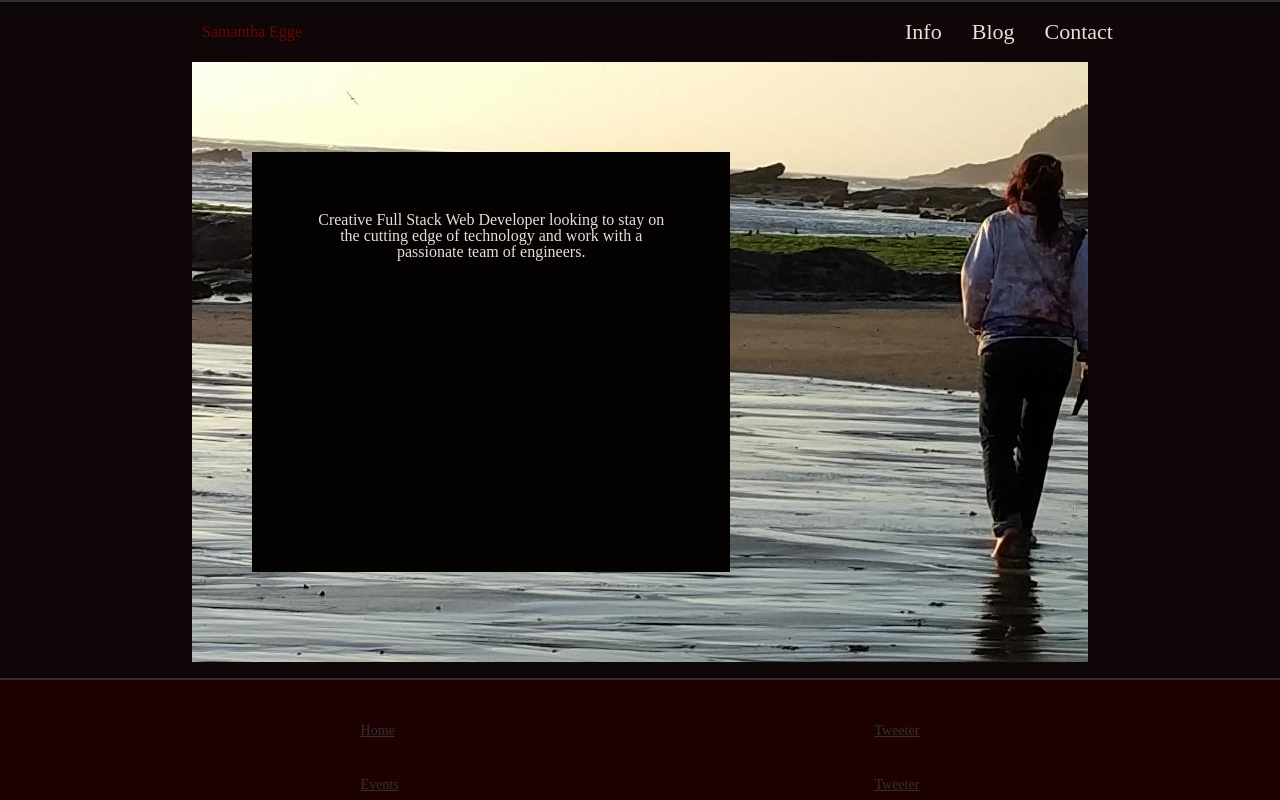
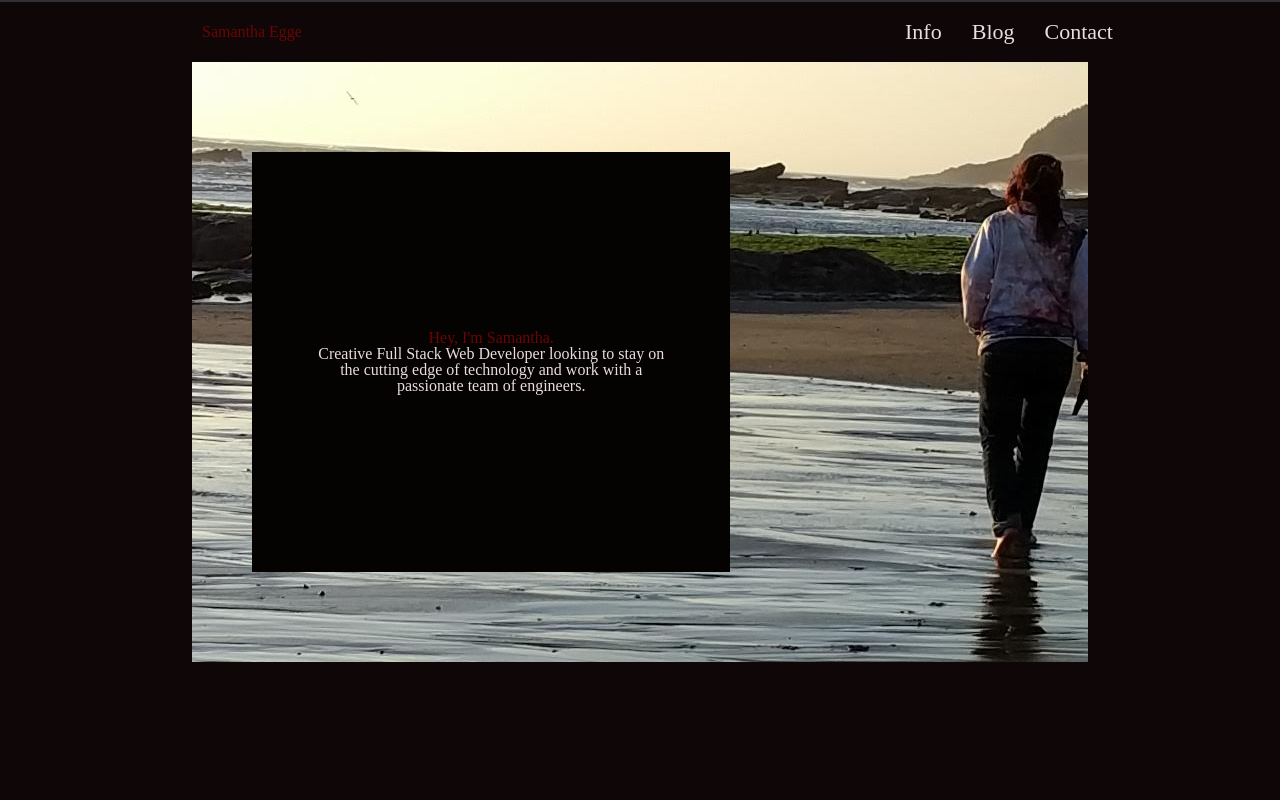
Before and after one commit to SamanthaEgge/portfolio-v1, a React (Create React App) app: page / in a window 1280 px wide. Shown: the top 800 px of the page. Built offline with nearby package versions, Linux system fonts and the light colour scheme.

Commit message:
Working on Home image styling and stareted working on highlighted projects.

```diff
--- a/src/components/Home/Home.js
+++ b/src/components/Home/Home.js
@@ -26,6 +26,7 @@ class Home extends React.Component {
       <div className='home-container'>
         <div className='home-header'>
           <div className='home-summary'>
+              <h2>Hey, I'm Samantha.</h2>
               <h3>Creative Full Stack Web Developer looking to stay on the cutting edge of technology and work with a passionate team of engineers.</h3>
           </div>
         </div>
@@ -39,7 +40,6 @@ class Home extends React.Component {
           </div>
         </div>
         <Highlights />
-        <Footer />
       </div>
       )
   }
--- a/src/components/Home/Home.scss
+++ b/src/components/Home/Home.scss
@@ -25,6 +25,9 @@
           margin: 0px 60px;
           padding: 60px;
           text-align: center;
+          display: flex;
+          justify-content: center;
+          flex-direction: column;
           background-color: $dark-primary;
 
           h2 {
```
Also changed, not shown: src/components/Home/HighlightItem.js (+9 -0 lines), src/components/Home/HighlightItem.scss (added).
